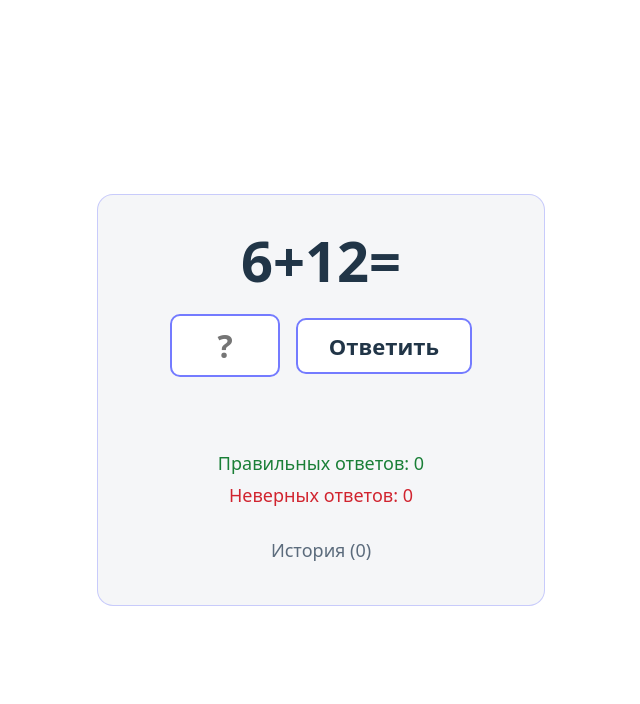
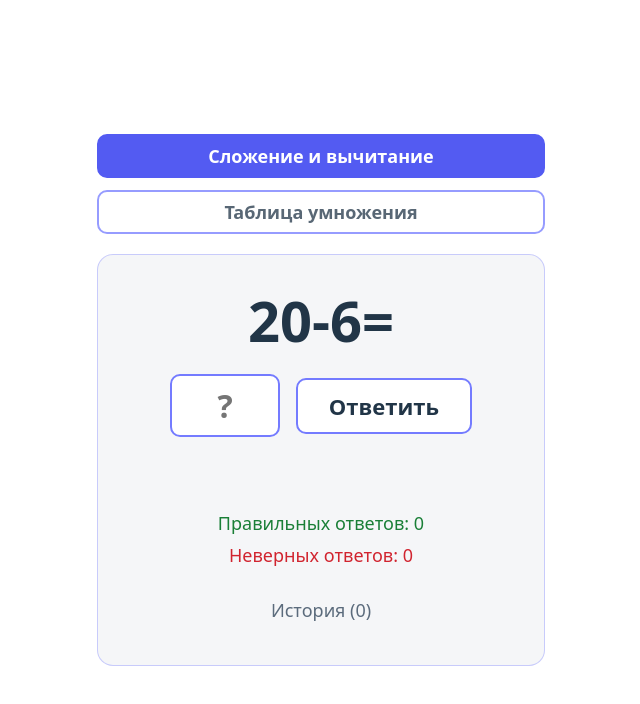
Before and after one commit to fsa/math-1class-20, a React (Vite) app: page / in a window 1280 px wide. Shown: the top 704 px of the page, without its empty margins (319-959 px from the left). Built offline with nearby package versions, Linux system fonts and the light colour scheme.

Commit message:
Две вкладки: сложение/вычитание и таблица умножения с отдельным прогрессом

```diff
--- /dev/null
+++ b/src/App.tsx
@@ -0,0 +1,56 @@
+import { useState } from 'react'
+import { Trainer } from './Trainer.tsx'
+import { generateMultiply, generateSumDiff } from './questions.ts'
+import { STORAGE_KEY_MULTIPLY, STORAGE_KEY_SUM } from './storage.ts'
+
+type TabId = 'sum' | 'multiply'
+
+const TABS: { id: TabId; label: string }[] = [
+  { id: 'sum', label: 'Сложение и вычитание' },
+  { id: 'multiply', label: 'Таблица умножения' },
+]
+
+export function App() {
+  const [tab, setTab] = useState<TabId>('sum')
+
+  return (
+    <>
+      <div className="tabs" role="tablist" aria-label="Режим">
+        {TABS.map(({ id, label }) => (
+          <button
+            key={id}
+            type="button"
+            role="tab"
+            id={`tab-${id}`}
+            aria-selected={tab === id}
+            aria-controls={`panel-${id}`}
+            className="tab"
+            onClick={() => setTab(id)}
+          >
+            {label}
+          </button>
+        ))}
+      </div>
+
+      <div
+        role="tabpanel"
+        id="panel-sum"
+        aria-labelledby="tab-sum"
+        hidden={tab !== 'sum'}
+        className="tab-panel"
+      >
+        <Trainer storageKey={STORAGE_KEY_SUM} generate={generateSumDiff} />
+      </div>
+
+      <div
+        role="tabpanel"
+        id="panel-multiply"
+        aria-labelledby="tab-multiply"
+        hidden={tab !== 'multiply'}
+        className="tab-panel"
+      >
+        <Trainer storageKey={STORAGE_KEY_MULTIPLY} generate={generateMultiply} />
+      </div>
+    </>
+  )
+}
--- a/src/MathSumDiff20.tsx
+++ b/src/Trainer.tsx
@@ -1,4 +1,4 @@
-import { useEffect, useRef, useState, type ChangeEvent, type FormEvent } from 'react'
+import { useEffect, useId, useRef, useState, type ChangeEvent, type FormEvent } from 'react'
 import {
   emptyProgress,
   loadProgress,
@@ -7,39 +7,29 @@ import {
   type HistoryEntry,
   type Progress,
 } from './storage.ts'
+import type { Question } from './questions.ts'
 
-type Question = {
-  text: string
-  answer: number
+type TrainerProps = {
+  storageKey: string
+  generate: () => Question
+  answerMaxLength?: number
 }
 
-const MAX_SUM = 20
-
-function generateQuestion(): Question {
-  if (Math.random() > 0.5) {
-    const a = 1 + Math.floor(Math.random() * (MAX_SUM - 1))
-    const b = 1 + Math.floor(Math.random() * (MAX_SUM - a))
-    return { text: `${a}+${b}`, answer: a + b }
-  }
-  const minuend = 2 + Math.floor(Math.random() * (MAX_SUM - 1))
-  const subtrahend = 1 + Math.floor(Math.random() * (minuend - 1))
-  return { text: `${minuend}-${subtrahend}`, answer: minuend - subtrahend }
-}
-
-export function MathSumDiff20() {
-  const [progress, setProgress] = useState<Progress>(loadProgress)
-  const [current, setCurrent] = useState<Question>(generateQuestion)
+export function Trainer({ storageKey, generate, answerMaxLength = 2 }: TrainerProps) {
+  const answerId = useId()
+  const [progress, setProgress] = useState<Progress>(() => loadProgress(storageKey))
+  const [current, setCurrent] = useState<Question>(generate)
   const [answer, setAnswer] = useState('')
   const [message, setMessage] = useState<string | null>(null)
   const [isCorrect, setIsCorrect] = useState<boolean | null>(null)
   const inputRef = useRef<HTMLInputElement>(null)
 
   useEffect(() => {
-    saveProgress(progress)
-  }, [progress])
+    saveProgress(storageKey, progress)
+  }, [storageKey, progress])
 
   const onChange = (e: ChangeEvent<HTMLInputElement>) => {
-    setAnswer(e.target.value.replace(/\D/g, '').slice(0, 2))
+    setAnswer(e.target.value.replace(/\D/g, '').slice(0, answerMaxLength))
   }
 
   const onSubmit = (e: FormEvent<HTMLFormElement>) => {
@@ -59,7 +49,7 @@ export function MathSumDiff20() {
 
     if (ok) {
       setMessage(`Правильно! ${current.text}=${current.answer}`)
-      setCurrent(generateQuestion())
+      setCurrent(generate())
     } else {
       setMessage(`Неправильно! ${given} — это неверный ответ!`)
     }
@@ -74,25 +64,25 @@ export function MathSumDiff20() {
     inputRef.current?.focus()
   }
 
-  const messageClass = isCorrect === null ? '' : isCorrect ? 'success-text' : 'error-text'
-
   const clearHistory = () => {
     setProgress(emptyProgress())
     inputRef.current?.focus()
   }
 
+  const messageClass = isCorrect === null ? '' : isCorrect ? 'success-text' : 'error-text'
+
   return (
     <form className="card" onSubmit={onSubmit}>
       <p className="question">{current.text}=</p>
       <div className="answer-row">
-        <label htmlFor="answer">Ответ</label>
+        <label htmlFor={answerId}>Ответ</label>
         <input
-          id="answer"
+          id={answerId}
           ref={inputRef}
           type="text"
           inputMode="numeric"
           pattern="[0-9]*"
-          maxLength={2}
+          maxLength={answerMaxLength}
           autoComplete="off"
           autoCapitalize="off"
           autoCorrect="off"
--- a/src/index.css
+++ b/src/index.css
@@ -69,6 +69,36 @@ body {
     max(clamp(0.75rem, 4vw, 2rem), env(safe-area-inset-right));
   text-align: center;
   font-size: clamp(1.125rem, 6vw + 0.25rem, 1.75rem);
+}
+
+.tabs {
+  display: flex;
+  flex-wrap: wrap;
+  justify-content: center;
+  gap: clamp(0.5rem, 2vw, 0.75rem);
+  width: 100%;
+  max-width: 28rem;
+  margin-bottom: clamp(0.75rem, 3vw, 1.25rem);
+}
+
+.tabs .tab {
+  flex: 1 1 auto;
+  min-height: 44px;
+  padding: 0.4em 0.75em;
+  font-size: clamp(0.875rem, 4vw, 1.125rem);
+  white-space: nowrap;
+  opacity: 0.75;
+}
+
+.tabs .tab[aria-selected='true'] {
+  background-color: var(--accent);
+  border-color: var(--accent);
+  color: #fff;
+  opacity: 1;
+}
+
+.tab-panel[hidden] {
+  display: none;
 }
 
 .card {
--- a/src/main.tsx
+++ b/src/main.tsx
@@ -1,10 +1,10 @@
 import { StrictMode } from 'react'
 import { createRoot } from 'react-dom/client'
-import { MathSumDiff20 } from './MathSumDiff20.tsx'
+import { App } from './App.tsx'
 import './index.css'
 
 createRoot(document.getElementById('root')!).render(
   <StrictMode>
-    <MathSumDiff20 />
+    <App />
   </StrictMode>,
 )
--- /dev/null
+++ b/src/questions.ts
@@ -0,0 +1,25 @@
+export type Question = {
+  text: string
+  answer: number
+}
+
+const MAX_SUM = 20
+
+export function generateSumDiff(): Question {
+  if (Math.random() > 0.5) {
+    const a = 1 + Math.floor(Math.random() * (MAX_SUM - 1))
+    const b = 1 + Math.floor(Math.random() * (MAX_SUM - a))
+    return { text: `${a}+${b}`, answer: a + b }
+  }
+  const minuend = 2 + Math.floor(Math.random() * (MAX_SUM - 1))
+  const subtrahend = 1 + Math.floor(Math.random() * (minuend - 1))
+  return { text: `${minuend}-${subtrahend}`, answer: minuend - subtrahend }
+}
+
+const MAX_FACTOR = 9
+
+export function generateMultiply(): Question {
+  const a = 1 + Math.floor(Math.random() * MAX_FACTOR)
+  const b = 1 + Math.floor(Math.random() * MAX_FACTOR)
+  return { text: `${a}×${b}`, answer: a * b }
+}
--- a/src/storage.ts
+++ b/src/storage.ts
@@ -12,7 +12,8 @@ export type Progress = {
   history: HistoryEntry[]
 }
 
-const STORAGE_KEY = 'math1class20:progress:v1'
+export const STORAGE_KEY_SUM = 'math1class20:progress:v1'
+export const STORAGE_KEY_MULTIPLY = 'math1class20:multiply:v1'
 export const MAX_HISTORY = 50
 
 export function emptyProgress(): Progress {
@@ -37,9 +38,9 @@ const isHistoryEntry = (value: unknown): value is HistoryEntry => {
   )
 }
 
-export function loadProgress(): Progress {
+export function loadProgress(key: string): Progress {
   try {
-    const raw = localStorage.getItem(STORAGE_KEY)
+    const raw = localStorage.getItem(key)
     if (!raw) return emptyProgress()
     const data = JSON.parse(raw) as Partial<Progress>
     if (!data || typeof data !== 'object') return emptyProgress()
@@ -55,9 +56,9 @@ export function loadProgress(): Progress {
   }
 }
 
-export function saveProgress(progress: Progress): void {
+export function saveProgress(key: string, progress: Progress): void {
   try {
-    localStorage.setItem(STORAGE_KEY, JSON.stringify(progress))
+    localStorage.setItem(key, JSON.stringify(progress))
   } catch {
     // приватный режим или переполненное хранилище — работаем без сохранения
   }
```
